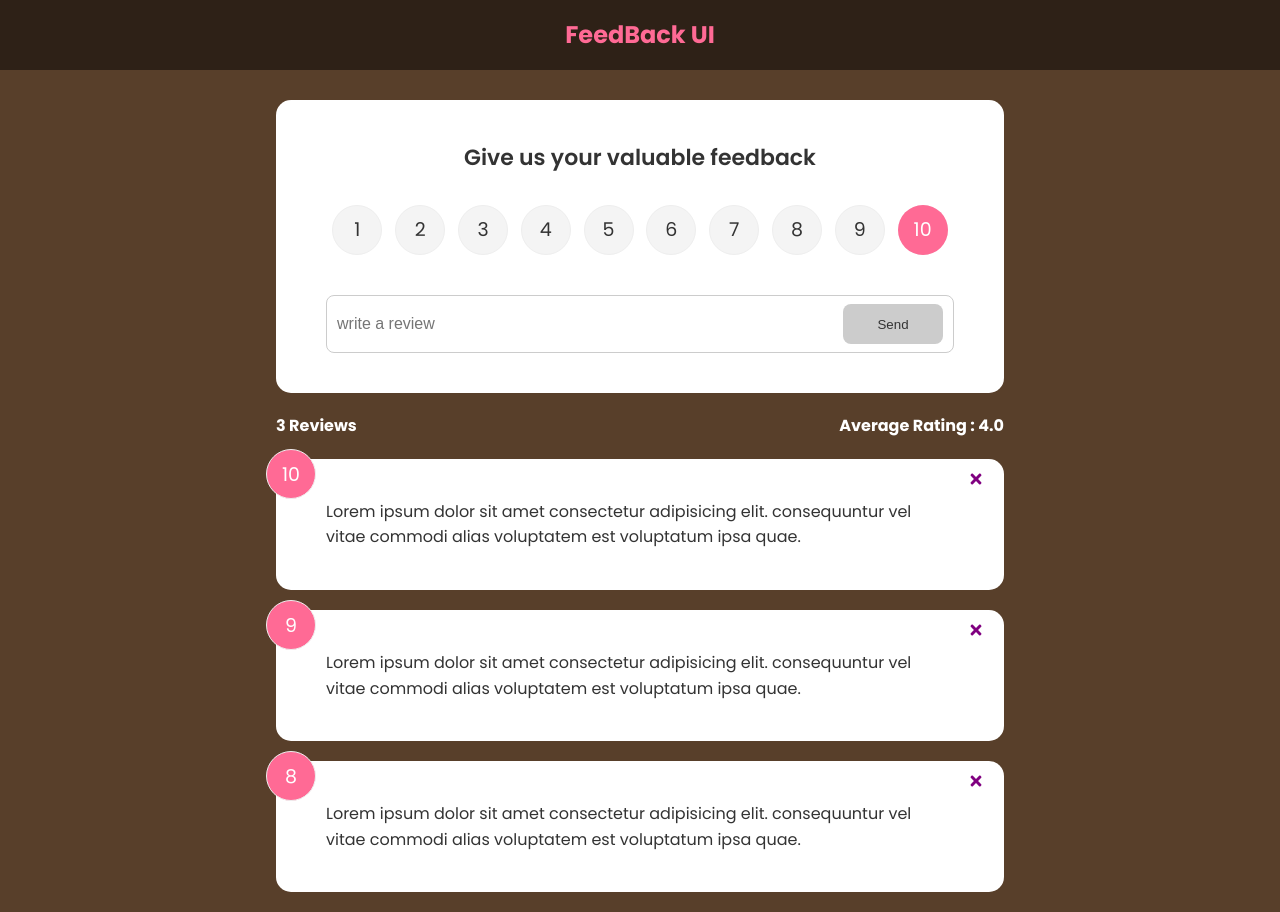
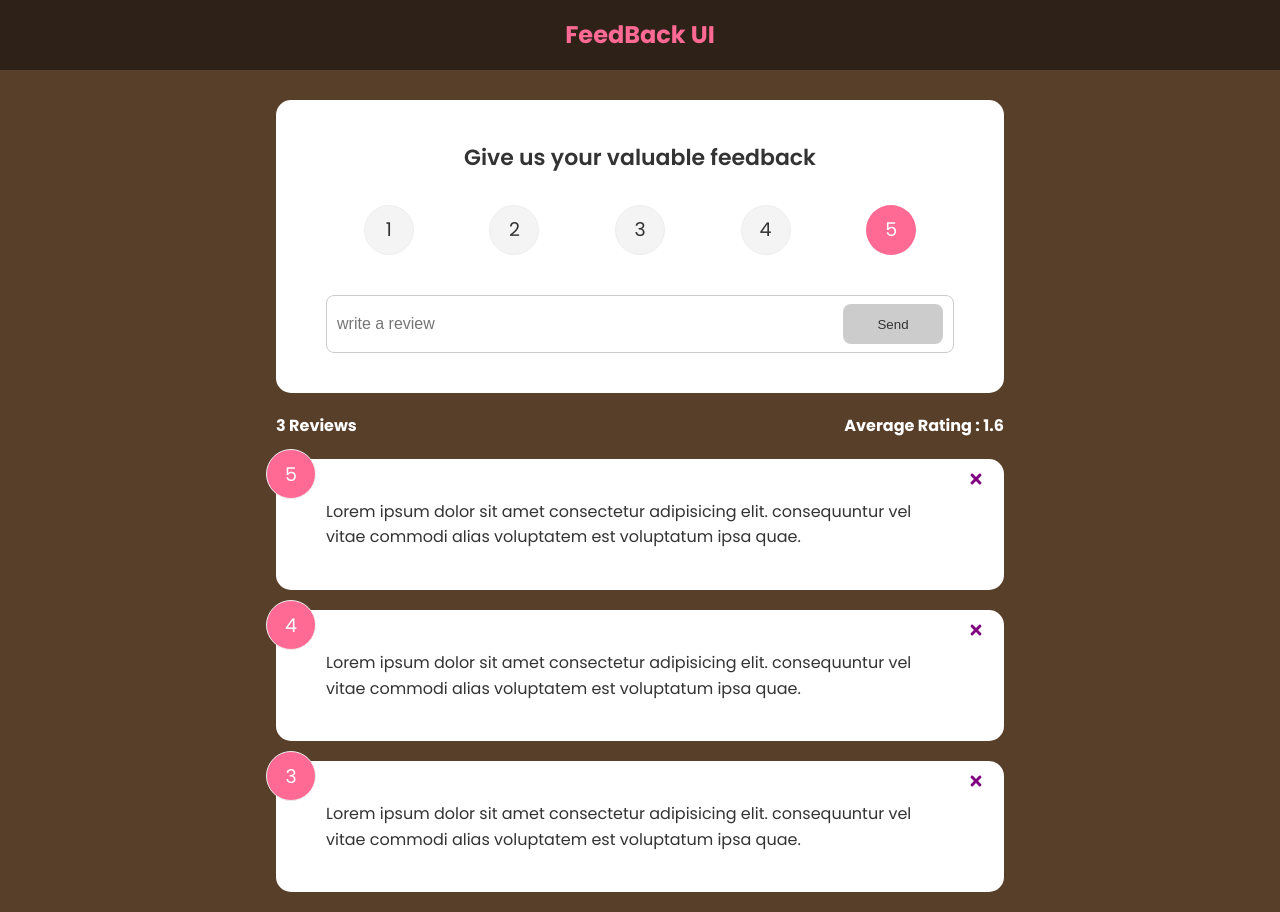
Before and after one commit to jangwalia/Feedback-Form, a React (Create React App) app: page / in a window 1280 px wide. Built offline with nearby package versions, Linux system fonts and the light colour scheme.

Commit message:
add new Feedback

```diff
--- a/src/components/App.jsx
+++ b/src/components/App.jsx
@@ -7,6 +7,9 @@ import FeedBackStats from './FeedBackStats';
 import FeedbackForm from './FeedbackForm';
 function App() {
   const [feedBack,setFeedBack] = useState(FeedbackData)
+  const AddFeedBack = (newFeedBack)=>{
+    setFeedBack([newFeedBack,...feedBack])
+  }
   const removeFeedBack = (id) =>{
     const updatedList = feedBack.filter(item => item.id !== id)
     setFeedBack(updatedList)
@@ -15,7 +18,7 @@ function App() {
     <div className="App">
      <Header text = "FeedBack UI"/>
      <div className="container">
-       <FeedbackForm/>
+       <FeedbackForm handleAddFeedback = {AddFeedBack}/>
        <FeedBackStats data={feedBack}/>
       <FeedbackList removeItem={removeFeedBack} feedBack={feedBack}/>
      </div>
--- a/src/components/FeedbackForm.jsx
+++ b/src/components/FeedbackForm.jsx
@@ -3,11 +3,22 @@ import { useState } from "react";
 import Card from "./shared/Card";
 import Button from "./shared/Button";
 import Rating from "./Rating";
-export default function FeedbackForm() {
+export default function FeedbackForm({handleAddFeedback}) {
   const [text,setText] = useState('')
   const[btnDisabled,setBtnDisabled] = useState(true)
   const[message,setMessage] = useState('')
-  const [rating,setRating] = useState(10)
+  const [rating,setRating] = useState(5)
+  const handleSubmit = (e) =>{
+    e.preventDefault()
+    if(text.trim().length > 10){
+      const newFeedBack = {
+        id: Math.random().toString(),
+        text,
+        rating
+      }
+    handleAddFeedback(newFeedBack)
+    }
+  }
   const handleChange = (e)=>{
     if(text === ''){
       setBtnDisabled(true)
@@ -25,7 +36,7 @@ export default function FeedbackForm() {
   return (
     <Card>
       <h2>Give us your valuable feedback</h2>
-      <form>
+      <form onSubmit={handleSubmit}>
         <Rating selected={(rating)=>setRating(rating)}/>
         <div className="input-group">
           <input onChange={handleChange} type="text" placeholder="write a review" />
--- a/src/components/Rating.jsx
+++ b/src/components/Rating.jsx
@@ -1,14 +1,14 @@
 import React from 'react'
 import { useState } from 'react'
 export default function Rating({selected}) {
-  const [ratingSelect,setRatingSelect] = useState(10)
+  const [ratingSelect,setRatingSelect] = useState(5)
   const handleChange = (e) =>{
     setRatingSelect(+e.currentTarget.value)
     selected(+e.currentTarget.value)
   }
   return (
     <ul className='rating'>
-    {Array.from({ length: 10 }, (_, i) => (
+    {Array.from({ length: 5 }, (_, i) => (
       <li key={`rating-${i + 1}`}>
         <input
           type='radio'
--- a/src/data/data.js
+++ b/src/data/data.js
@@ -1,17 +1,17 @@
 const FeedbackData = [
   {
     id: 1,
-    rating: 10,
+    rating: 5,
     text: 'Lorem ipsum dolor sit amet consectetur adipisicing elit. consequuntur vel vitae commodi alias voluptatem est voluptatum ipsa quae.',
   },
   {
     id: 2,
-    rating: 9,
+    rating: 4,
     text: 'Lorem ipsum dolor sit amet consectetur adipisicing elit. consequuntur vel vitae commodi alias voluptatem est voluptatum ipsa quae.',
   },
   {
     id: 3,
-    rating: 8,
+    rating: 3,
     text: 'Lorem ipsum dolor sit amet consectetur adipisicing elit. consequuntur vel vitae commodi alias voluptatem est voluptatum ipsa quae.',
   },
 ]
```
